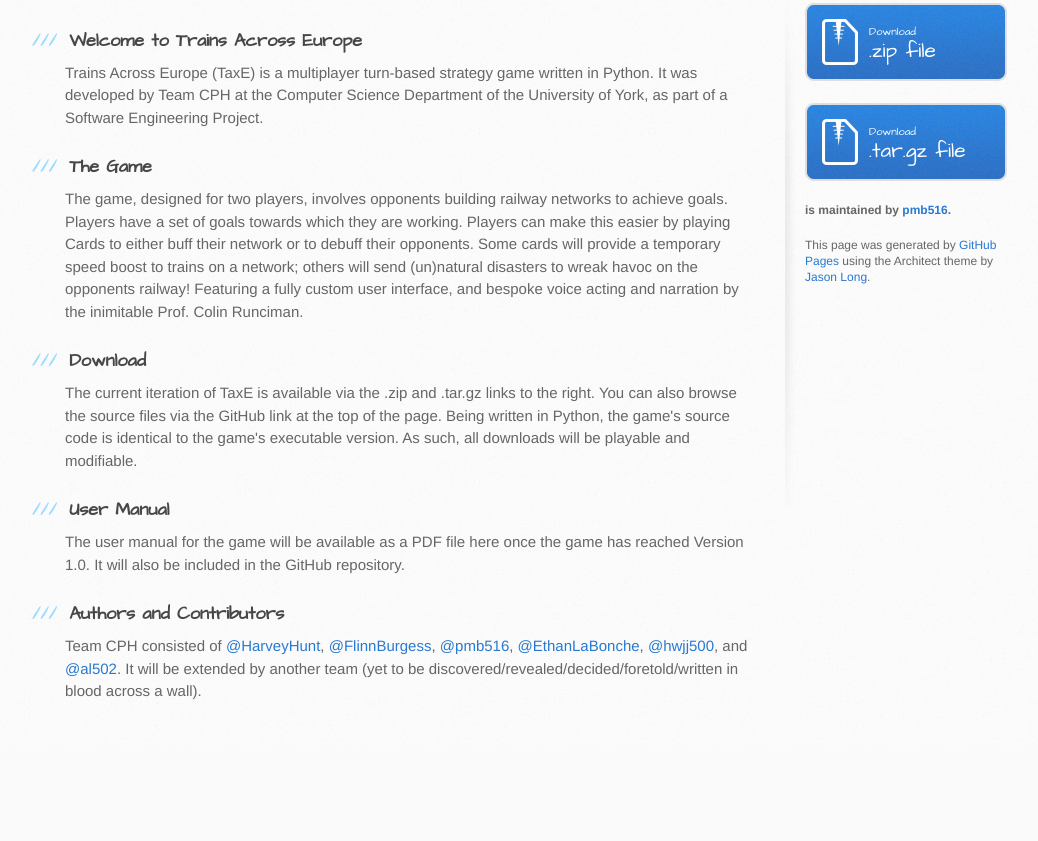
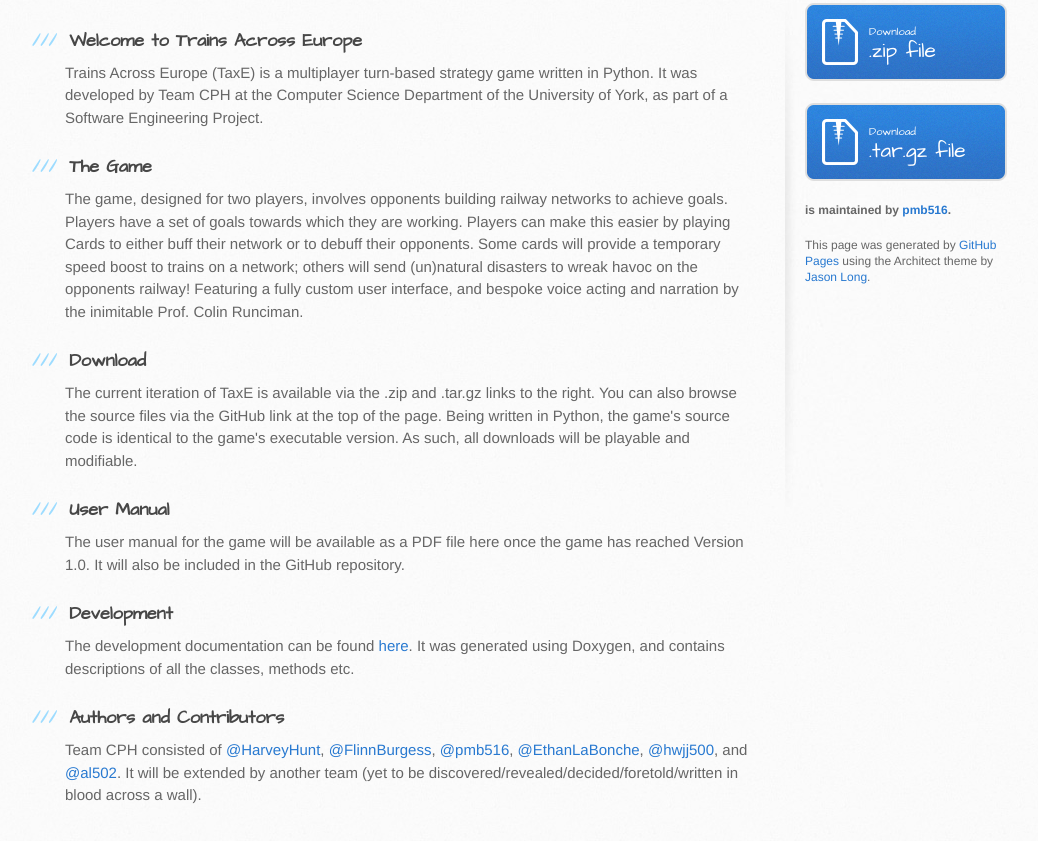
Before and after one commit to FlinnBurgess/seprcph, a plain HTML site: page index.html in a window 1280 px wide. Shown: the part 369-1210 px from the top of the page, without its empty margins (105-1143 px from the left). Before the commit the page ends 1114 px from the top, so only its background shows below. Drawn offline with Linux system fonts and the light colour scheme.

Commit message:
Update index.html

```diff
--- a/index.html
+++ b/index.html
@@ -52,6 +52,11 @@
 <p>The user manual for the game will be available as a PDF file here once the game has reached Version 1.0. It will also be included in the GitHub repository. </p>
 
 <h3>
+<a id="development" class="anchor" href=#development" aria-hidden="true"><span class="octicon octicon-link"></span></a>Development</h3>
+
+<p>The development documentation can be found <a href="doxygen/index.html">here</a>. It was generated using Doxygen, and contains descriptions of all the classes, methods etc.
+
+<h3>
 <a id="authors-and-contributors" class="anchor" href="#authors-and-contributors" aria-hidden="true"><span class="octicon octicon-link"></span></a>Authors and Contributors</h3>
 
 <p>Team CPH consisted of <a href="https://github.com/HarveyHunt" class="user-mention">@HarveyHunt</a>, <a href="https://github.com/FlinnBurgess" class="user-mention">@FlinnBurgess</a>, <a href="https://github.com/pmb516" class="user-mention">@pmb516</a>, <a href="https://github.com/EthanLaBonche" class="user-mention">@EthanLaBonche</a>, <a href="https://github.com/hwjj500" class="user-mention">@hwjj500</a>, and <a href="https://github.com/al502" class="user-mention">@al502</a>. It will be extended by another team (yet to be discovered/revealed/decided/foretold/written in blood across a wall).</p>
```
